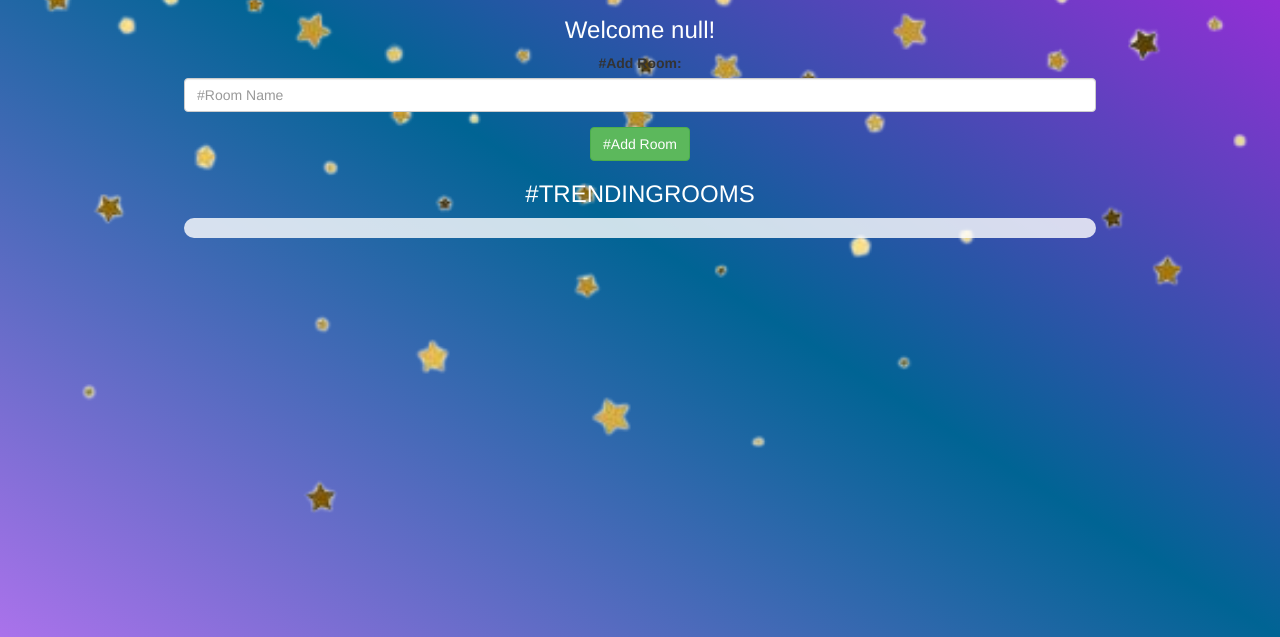
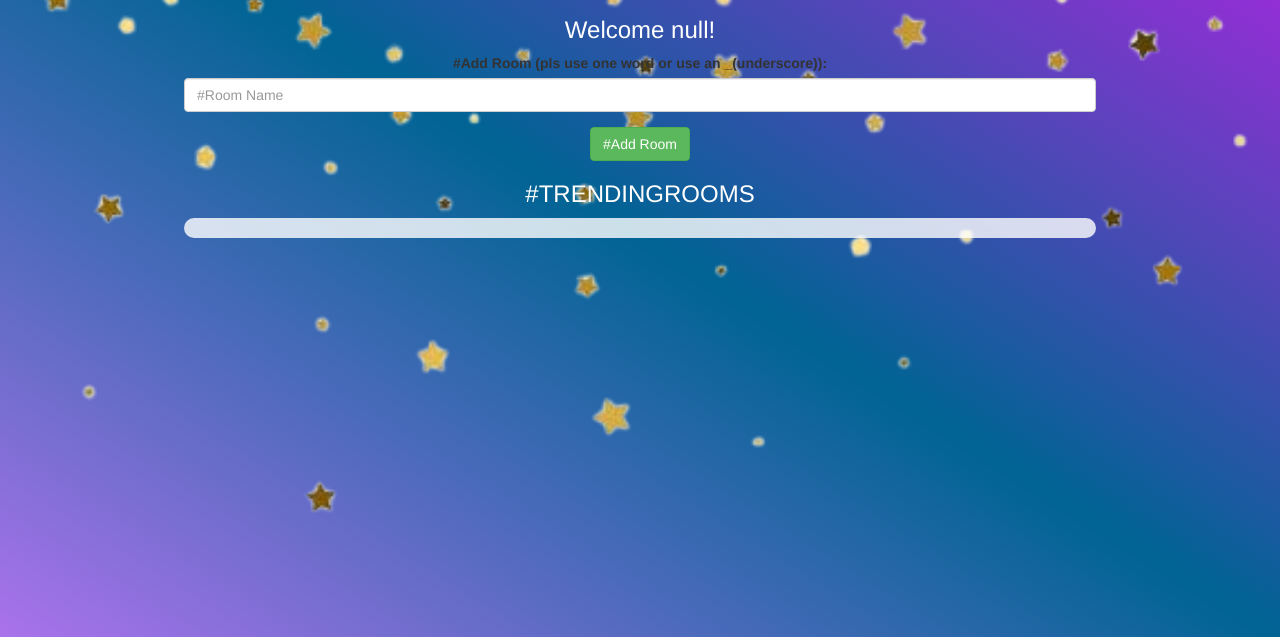
Before and after one commit to Lynne16/Lwitter, a plain HTML site: page kwitter_room.html in a window 1280 px wide. Shown: the part 163-800 px from the top of the page. Drawn offline with nearby package versions, Linux system fonts and the light colour scheme; no server answers; a web font is replaced by a local one.

Commit message:
Add files via upload

```diff
--- a/kwitter_page.js
+++ b/kwitter_page.js
@@ -40,6 +40,5 @@ console.log(message_data);
 getData();
 
 function BackToRoom(){
-      localStorage.removeItem("Room-name");
       window.location="kwitter_room.html";
 }
--- a/kwitter_room.html
+++ b/kwitter_room.html
@@ -28,7 +28,7 @@
 		</h1>
 		<h3 class="color_white" id="user_name"></h3>
 		<div class="form-group input_div_room_page">
-			<label>#Add Room:</label>
+			<label>#Add Room (pls use one word or use an _(underscore)):</label>
 			<input type="text" id="add_room" class="form-control" placeholder="#Room Name">
 		</div>
 		<button class="btn btn-success" onclick="AddRoom()">#Add Room</button>
```
